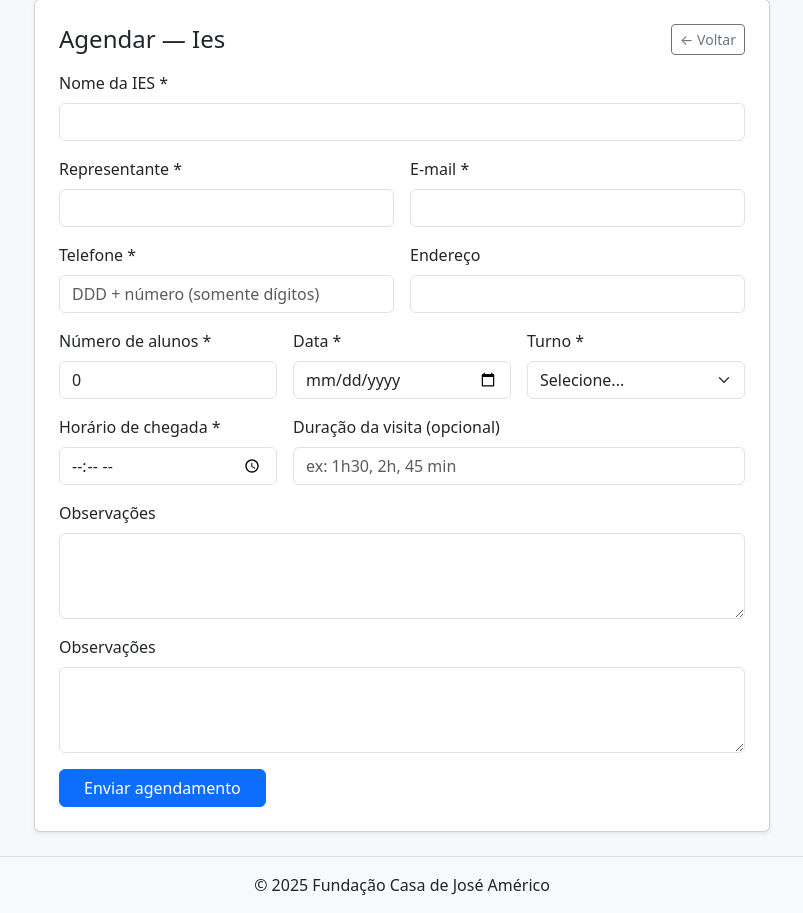
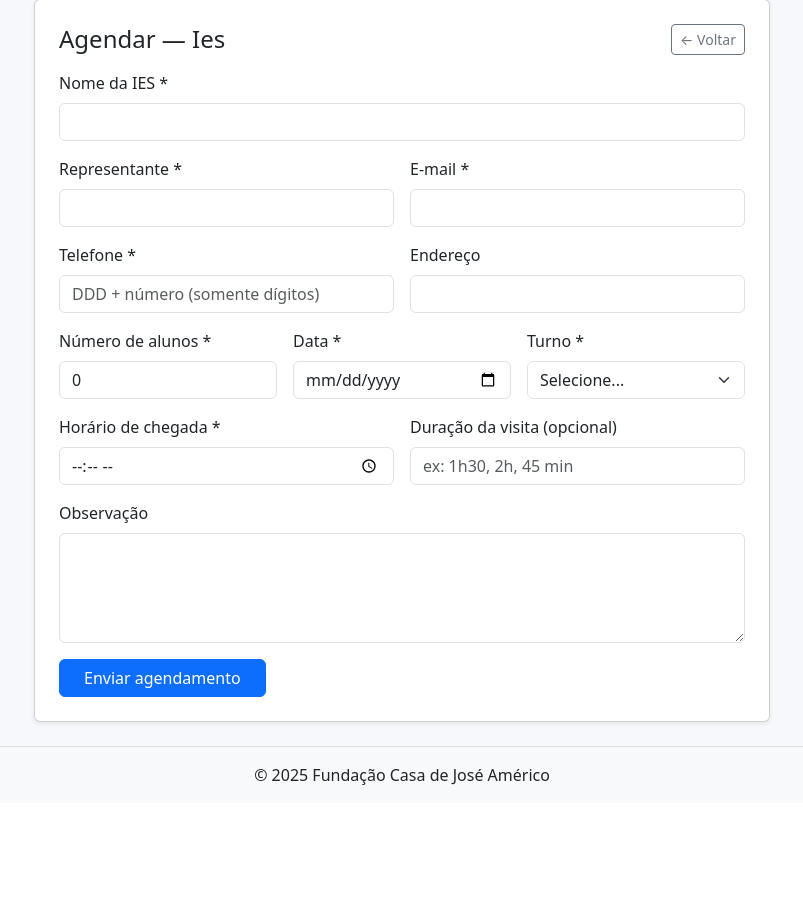
Before and after one commit to NanaBananiiih/fcja-agendamentos, a Flask app: page /agendar/ies in a window 1280 px wide. Shown: the part 86-999 px from the top of the page, without its empty margins (238-1041 px from the left). After the commit the page ends 871 px from the top, so only its background shows below. Run offline with Flask 3, Linux system fonts and the light colour scheme; some libraries are stand-ins or nearby versions.

Commit message:
Corrige partial IES: remove observações duplicadas e adiciona horário/duração

```diff
--- a/web/templates/partials/_ies_fields.html
+++ b/web/templates/partials/_ies_fields.html
@@ -1,5 +1,4 @@
-{# partial: campos para agendamento IES #}
-
+{# partial: campos para agendamento IES (corrigido) #}
 <div class="col-12">
   <label for="nome_ies" class="form-label">Nome da IES *</label>
   <input type="text" class="form-control" id="nome_ies" name="nome_ies" required>
@@ -20,14 +19,8 @@
 
 <div class="col-md-6">
   <label for="telefone" class="form-label">Telefone *</label>
-  <input
-      type="tel"
-      class="form-control"
-      id="telefone"
-      name="telefone"
-      placeholder="DDD + número (somente dígitos)"
-      required>
-  <div class="invalid-feedback">Informe um telefone válido.</div>
+  <input type="tel" class="form-control" id="telefone" name="telefone" placeholder="DDD + número (somente dígitos)" required pattern="[\d\(\)\-\s\+]{8,}">
+  <div class="invalid-feedback">Informe um telefone válido (somente dígitos).</div>
 </div>
 
 <div class="col-md-6">
@@ -50,33 +43,24 @@
   <label for="turno" class="form-label">Turno *</label>
   <select class="form-select" id="turno" name="turno" required>
     <option value="">Selecione...</option>
-    <option value="manha">manhã</option>
-    <option value="tarde">tarde</option>
+    <option value="manha">Manhã</option>
+    <option value="tarde">Tarde</option>
   </select>
   <div class="invalid-feedback">Selecione o turno.</div>
 </div>
 
-<div class="col-md-4">
-  <label class="form-label">Horário de chegada *</label>
-  <input type="time" name="horario_chegada" class="form-control" required>
+<div class="col-md-6">
+  <label for="horario_chegada" class="form-label">Horário de chegada *</label>
+  <input type="time" class="form-control" id="horario_chegada" name="horario_chegada" required>
   <div class="invalid-feedback">Informe o horário de chegada.</div>
 </div>
 
-<div class="col-md-8">
-  <label class="form-label">Duração da visita (opcional)</label>
-  <input
-      name="duracao"
-      type="text"
-      class="form-control"
-      placeholder="ex: 1h30, 2h, 45 min">
+<div class="col-md-6">
+  <label for="duracao" class="form-label">Duração da visita (opcional)</label>
+  <input type="text" class="form-control" id="duracao" name="duracao" placeholder="ex: 1h30, 2h, 45 min">
 </div>
 
 <div class="col-12">
-  <label for="observacao" class="form-label">Observações</label>
-  <textarea class="form-control" id="observacao" name="observacao" rows="3"></textarea>
+  <label for="observacao" class="form-label">Observação</label>
+  <textarea class="form-control" id="observacao" name="observacao" rows="4"></textarea>
 </div>
-
-<div class="col-12">
-  <label for="observacao" class="form-label">Observações</label>
-  <textarea class="form-control" id="observacao" name="observacao" rows="3"></textarea>
-</div>
```
